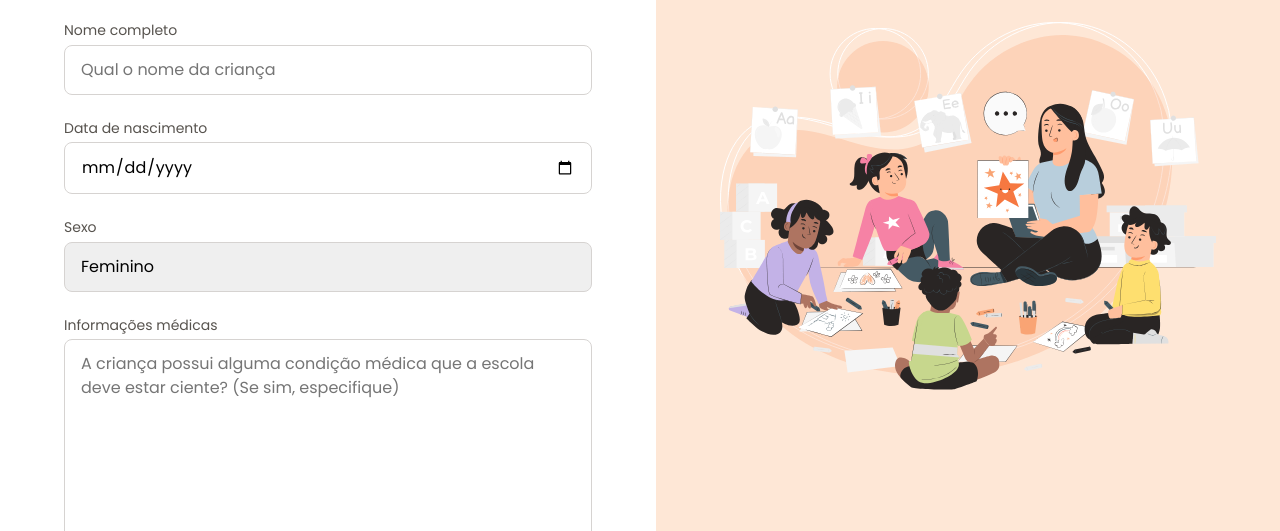
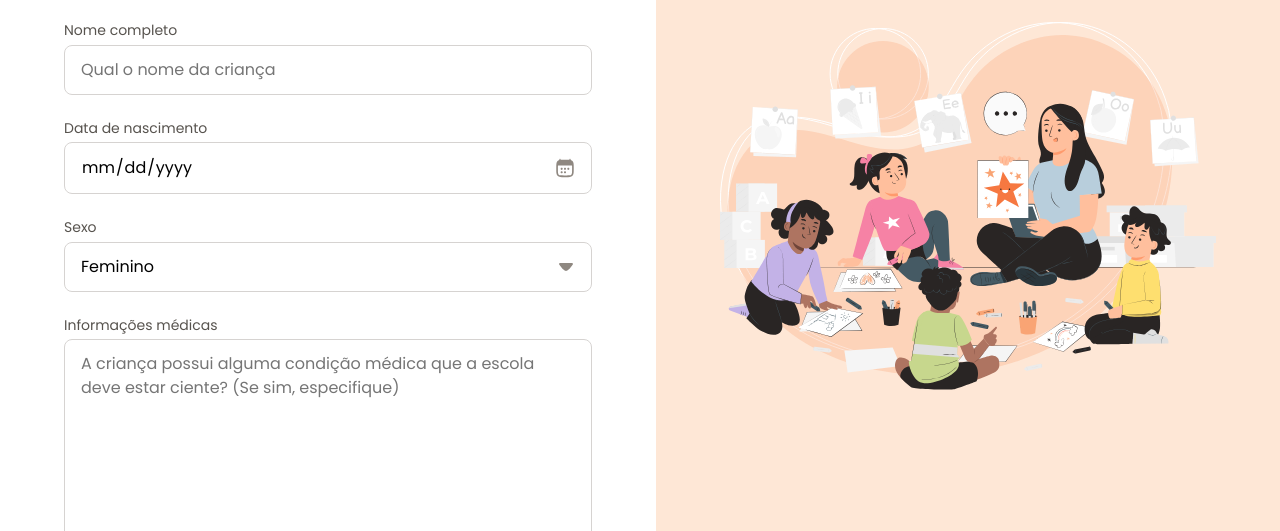
Before and after one commit to gustavonbispo/formulario-de-matricula, a plain HTML site: page index.html in a window 1280 px wide. Shown: the part 269-800 px from the top of the page. Drawn offline with Linux system fonts and the light colour scheme.

Commit message:
Ajustando input de date e select

```diff
--- a/styles/fields/index.css
+++ b/styles/fields/index.css
@@ -22,3 +22,27 @@ input:focus, textarea:focus, select:focus {
   border: .125rem solid var(--stroke-highlight);
   outline-offset: .1px;
 }
+
+input[type="date"] {
+  position: relative;
+
+  &::-webkit-calendar-picker-indicator {
+    opacity: 0;
+  }
+
+  &::before {
+    content: "";
+    position: absolute;
+    background: url(../../assets/icons/calendar-03.svg) center/contain;
+    right: 1rem;
+    width: 1.25rem;
+    height: 1.25rem;
+
+    top: 50%;
+    transform: translateY(-50%);
+  }
+}
+
+select {
+  background: url(../../assets/icons/arrow-down-01.svg) no-repeat calc(100% - .8rem);
+}
```
